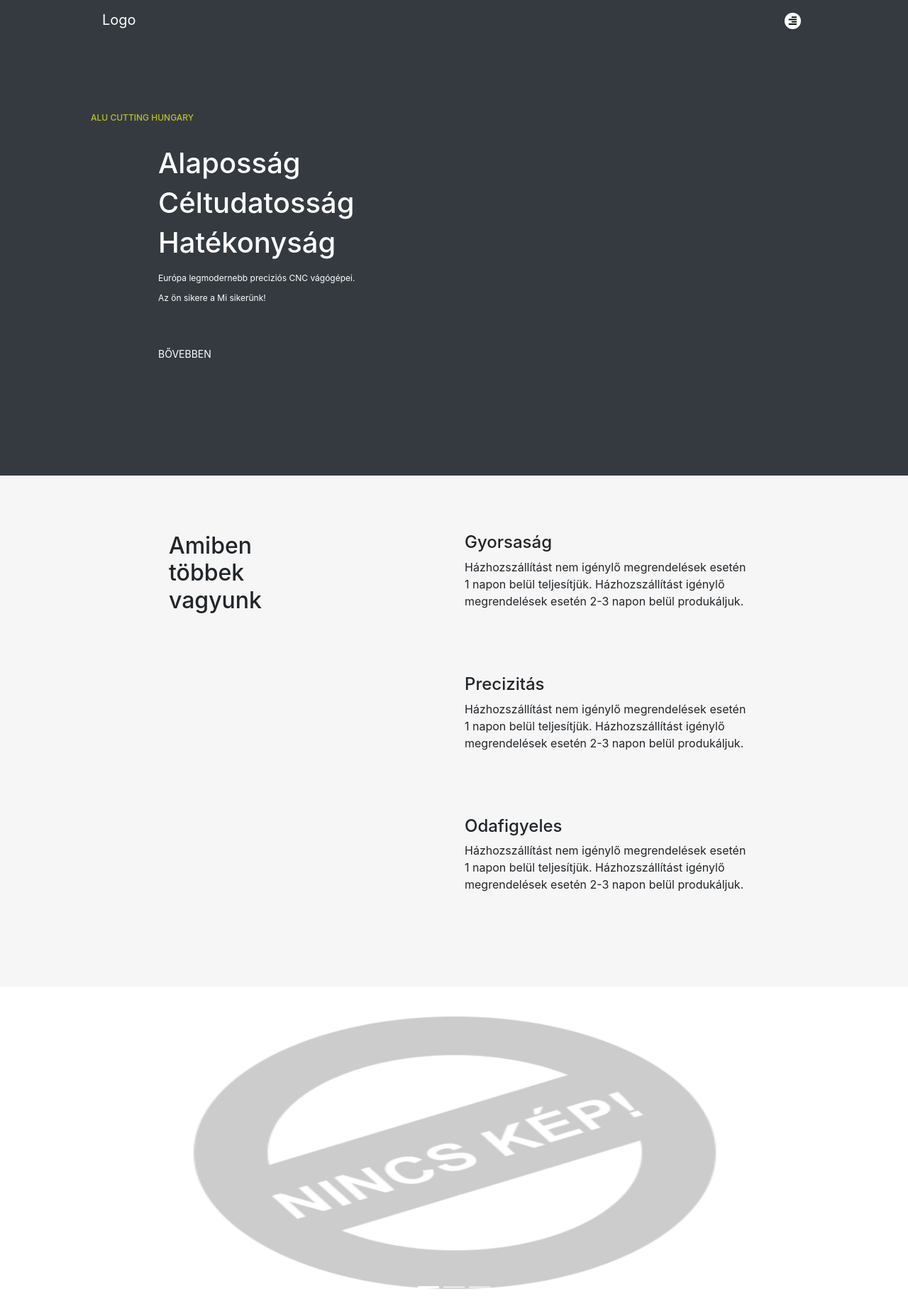
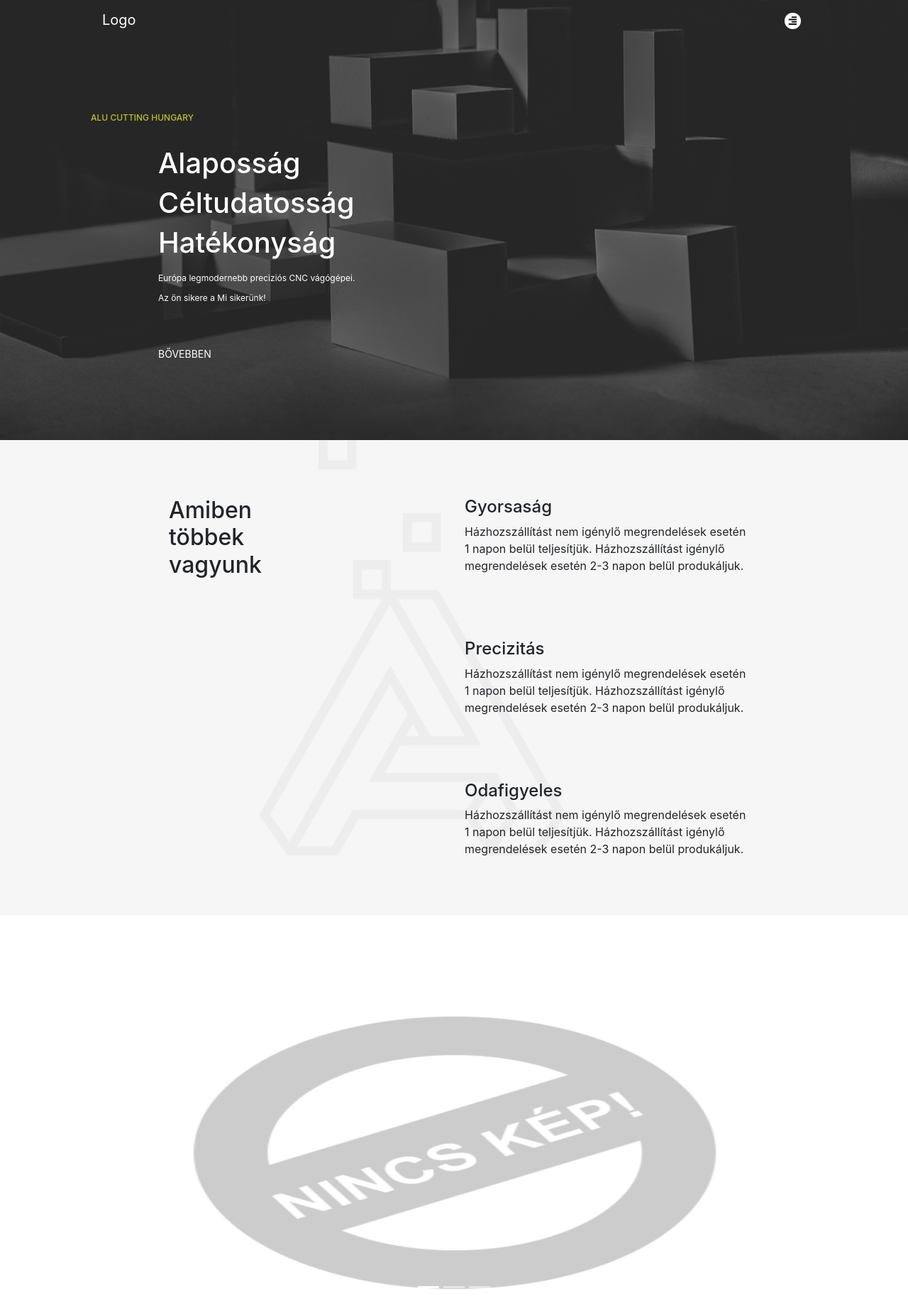
Before and after one commit to Karakrisz/ACH, a PHP site: page / in a window 1280 px wide. Shown: the top 1840 px of the page at 71% size. Run offline with PHP 8.4, Linux system fonts and the light colour scheme.

Commit message:
index.php kész

```diff
--- a/css/mobile.css
+++ b/css/mobile.css
@@ -5,10 +5,7 @@
 
 
 .header {
-    max-width: 1366px;
-    margin: auto;
     float: none;
-    background: #343a40;
     height: 670px;
 }
 
@@ -82,9 +79,10 @@
     padding-right: 20px;
 }
 
-.test_tartalom  > div {
+.test_tartalom > div {
     position: relative;
     top: 7em;
+    background-color: #f6f6f6;
 }
 
 .test_tartalom h2 {
@@ -92,6 +90,7 @@
     bottom: 50px;
     right: 15px;
 }
+
 #demo {
     padding-left: 20px;
     padding-right: 20px;
@@ -109,7 +108,7 @@
 }
 
 .reklam_box {
-    padding-top: 20px;
+    padding-top: 180px;
     padding-left: 20px;
 }
 
@@ -117,9 +116,15 @@
     padding-top: 20px;
     padding-left: 15px;
     padding-right: 15px;
+    height: 100%;
 }
+
 .kalkulator img {
     width: 100%;
     height: 100%;
     margin: auto;
 }
+
+.btn {
+    top: 1.2em;
+}
--- a/css/style.css
+++ b/css/style.css
@@ -6,7 +6,8 @@
 .header {
     max-width: 1366px;
     margin: auto;
-    background: #343a40;
+    background-image: url(../img/03.png);
+    background-repeat: repeat-x;
     height: 670px;
     padding: 0;
 }
@@ -132,14 +133,15 @@
     padding-left: 223px;
     padding-right: 223px;
     margin: 0;
-    background-color: #f6f6f6;
+    background-image: url(../img/02.png);
+    background-repeat: repeat-x;
     height: 720px;
+    bottom: 50px;
 }
 
 .test_tartalom > div {
     position: relative;
     top: 5em;
-    background-color: #f6f6f6;
 }
 
 .precizitas {
--- a/css/tablet.css
+++ b/css/tablet.css
@@ -1,12 +1,17 @@
 
 .test_tartalom {
-    padding-left: 50px;
-    padding-right: 50px;
+    padding-top: 50px;
+    padding-left: 0px;
+    padding-right: 0px;
+    height: 720px;
 }
 
 .test_tartalom  > div {
+    padding-left: 50px;
+    padding-right: 50px;
     position: relative;
-    top: 5em;
+    top: 0em;
+    background-color: #f6f6f6;
 }
 #demo {
     padding-left: 50px;
@@ -24,7 +29,7 @@
 }
 
 .reklam_box {
-    padding-top: 50px;
+    padding-top: 180px;
     padding-left: 50px;
 }
 
@@ -32,4 +37,9 @@
     padding-top: 50px;
     padding-left: 50px;
     padding-right: 50px;
+    height: 100%;
 }
+
+.btn {
+    top: 1.2em;
+}
--- a/index.php
+++ b/index.php
@@ -20,9 +20,9 @@
           media="only screen and (min-width: 675px) and (max-width: 1200px) "/>
     <link href="css/mobile.css" rel="stylesheet" type="text/css" media="only screen and (max-width: 674px) "/>
 </head>
-<body>
+<body onload="initialize()">
 <div class="container-fluid header">
-    <div class="navbar navbar-dark bg-dark sticky-top">
+    <div class="navbar navbar-dark">
         <a class="navbar-brand kulso_logo" href="#">Logo</a>
         <button class="offcanvas-toggler" type="button">
             <i class='fas fa-align-right'></i>
@@ -98,8 +98,8 @@
 
 <div class="container col-xl-12 col-lg-12 col-md-12 col-sm-12 col-12 test_tartalom">
     <div class="row">
-        <div class="col-xl-6 col-lg-6 col-md-6 col-sm-6">
-            <h2 class="col-xl-2 col-lg-2 col-md-6 col-sm-6">Amiben többek vagyunk</h2>
+        <div class="col-xl-6 col-lg-6 col-md-6 col-sm-12">
+            <h2 class="col-xl-2 col-lg-2 col-md-6 col-sm-12">Amiben többek vagyunk</h2>
         </div>
         <div class="col-xl-6 col-lg-6 col-md-6 col-sm-6 tulajdonsagok">
             <div>
@@ -204,61 +204,115 @@
 
     <h2 class="col-xl-5 col-lg-5 col-md-6 col-sm-6">Alumínium vágat kalkulátor</h2>
 
+    <div class="row">
 
-        <div class="row">
-            <div class="col-xl-4 col-lg-4 col-md-4 col-sm-4">
-                <img src="img/nincskep.png" alt="Kalkulator">
-            </div>
+        <div class="col-xl-6 col-lg-6 col-md-6 col-sm-12 col-12">
 
+            <img src="img/nincskep.png" alt="Los Angeles">
 
+        </div>
 
-            <div class="col-xl-4 col-lg-4 col-md-4 col-sm-4">
+        <div class="col-xl-6 col-lg-6 col-md-6 col-sm-12 col-12">
 
-                <div class="form-group">
-                    <label>Vastagság (a)</label>
-                    <input type="text" class="form-control form-control-sm" placeholder="Small form control"
-                           name="text1">
+            <form method="post" action="#!">
+
+                <div class="form-row mb-4">
+                    <div class="col-xl-6 xl-lg-6 xl-md-6">
+                        <label>Vastagság (a)</label>
+                        <input type="text" class="form-control" placeholder="1 mm">
+                    </div>
+                    <div class="col-xl-6 xl-lg-6 xl-md-6">
+                        <label>Termék típus</label>
+                        <select class="form-control">
+                            <option value="" disabled>Choose option</option>
+                            <option value="1" selected>EN AW 2017</option>
+                            <option value="2">Report a bug</option>
+                            <option value="3">Feature request</option>
+                            <option value="4">Feature request</option>
+                        </select>
+                    </div>
                 </div>
-                <div class="form-group">
-                    <label>Szélesség (b)</label>
-                    <input type="text" class="form-control form-control-sm" placeholder="Small form control"
-                           name="text1">
+
+                <div class="form-row mb-4">
+                    <div class="col-xl-6 xl-lg-6 xl-md-6">
+                        <label>Szélesség (b)</label>
+                        <input type="text" class="form-control" placeholder="1 mm">
+                    </div>
+                    <div class="col-xl-6 xl-lg-6 xl-md-6">
+                        <label>Mennyiség</label>
+                        <input type="text" class="form-control" placeholder="1 db">
+                    </div>
                 </div>
-                <div class="form-group">
-                    <label>Hosszúság (c)</label>
-                    <input type="text" class="form-control form-control-sm" placeholder="Small form control"
-                           name="text1">
+
+                <div class="form-row mb-4">
+                    <div class="col-xl-6 xl-lg-6 xl-md-6">
+                        <label>Hosszúság (c)</label>
+                        <input type="text" class="form-control" placeholder="1 mm">
+                    </div>
+                    <div class="col-xl-6 xl-lg-6 xl-md-6">
+                        <!-- kalkulator button -->
+                        <button class="btn" type="submit">KALKULAL</button>
+                    </div>
                 </div>
 
 
+            </form>
+
+        </div>
+    </div>
+
+</div>
+
+<iframe src="https://www.google.com/maps/embed?pb=!1m18!1m12!1m3!1d2698.122755969438!2d18.97269091536551!3d47.4485465068766!2m3!1f0!2f0!3f0!3m2!1i1024!2i768!4f13.1!3m3!1m2!1s0x4741e0a8f600a4cb%3A0x7dbc943a284b195e!2zQnVkYXBlc3QsIFJlcMO8bMWRdMOpcmkgw7p0IDEsIDExMTI!5e0!3m2!1shu!2shu!4v1563795099417!5m2!1shu!2shu"
+        frameborder="0" style="border:0" allowfullscreen></iframe>
+
+<div class="container col-xl-12 col-lg-12 col-md-12 col-sm-12 col-12 lablec">
+
+    <div class="row">
+        <div class="col-xl-6 col-lg-6 col-md-6 col-sm-6">
+
+            <a class="navbar-brand lablec_logo" href="#">Logo</a>
+            <p>Lorem ipsum dolor sit amet.</p>
+
+            <div class="lablec_icon">
+                <i class='fab fa-instagram'></i>
+                <i class="fa fa-facebook"></i>
+                <i class='fab fa-linkedin-in'></i>
+                <i class="material-icons">mail_outline</i>
             </div>
 
-            <div class="col-xl-4 col-lg-4 col-md-4 col-sm-4">
+        </div>
+
+        <div class="col-xl-6 col-lg-6 col-md-6 col-sm-6">
+
+            <p>
+                <a href="#">info@alacut.hu</a>
+            </p>
+
+            <p>
+                <a href="#">+36 27 200 860</a>
+            </p>
 
 
-                <div class="form-group">
-                    <label>Vastagság (a)</label>
-                    <input type="text" class="form-control form-control-sm" placeholder="Small form control"
-                           name="text1">
-                </div>
-                <div class="form-group">
-                    <label>Szélesség (b)</label>
-                    <input type="text" class="form-control form-control-sm" placeholder="Small form control"
-                           name="text1">
-                </div>
-                <div class="form-group">
-                    <label>Hosszúság (c)</label>
-                    <input type="text" class="form-control form-control-sm" placeholder="Small form control"
-                           name="text1">
-                </div>
+            <p>2120 Dunakeszi, Repülőtéri út 1.</p>
+
+            <div class="lablec_menu">
+
+                <a href="#menu1">Rólunk</a>
+                <a href="#menu2">Termékek</a>
+                <a href="#menu3">Szolgáltatások</a>
+                <a href="#menu4">Galéria</a>
+                <a href="#menu4">Árajánlat</a>
+                <a href="#menu4">Kapcsolat</a>
 
 
             </div>
         </div>
-    </form>
+
+
+    </div>
 
 </div>
-
 
 </body>
 
--- a/js/my_java.js
+++ b/js/my_java.js
@@ -11,4 +11,5 @@
         $(".fa-close").hide();
         $(".fa-align-right").fadeIn();
     });
+
 });
```
Also changed, not shown: other parts of css/style.css (+56 -8 lines), img/01.png (added), img/02.png (added), img/03.png (added), 1 other file.
